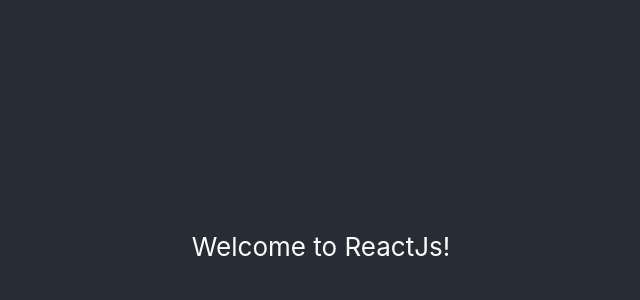
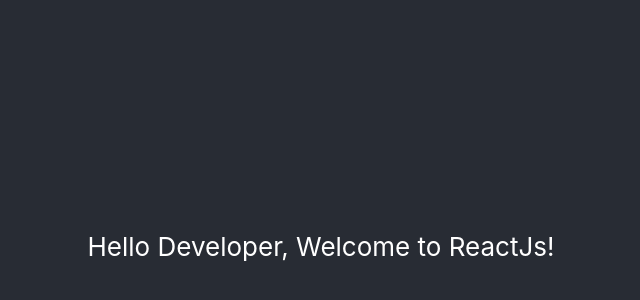
Before and after one commit to Sunny3335/React_Learner, a React (Create React App) app: page / in a window 1280 px wide. Shown: the part 154-454 px from the top of the page, without its empty margins (319-959 px from the left). Built offline with nearby package versions, Linux system fonts and the light colour scheme.

Commit message:
changes saved

```diff
--- a/src/App.js
+++ b/src/App.js
@@ -3,7 +3,7 @@
 function App() {
   return (
     <div className="App">
-        <div className="App-header">Welcome to ReactJs!</div>
+        <div className="App-header">Hello Developer, Welcome to ReactJs!</div>
     </div>
   );
 }
```
